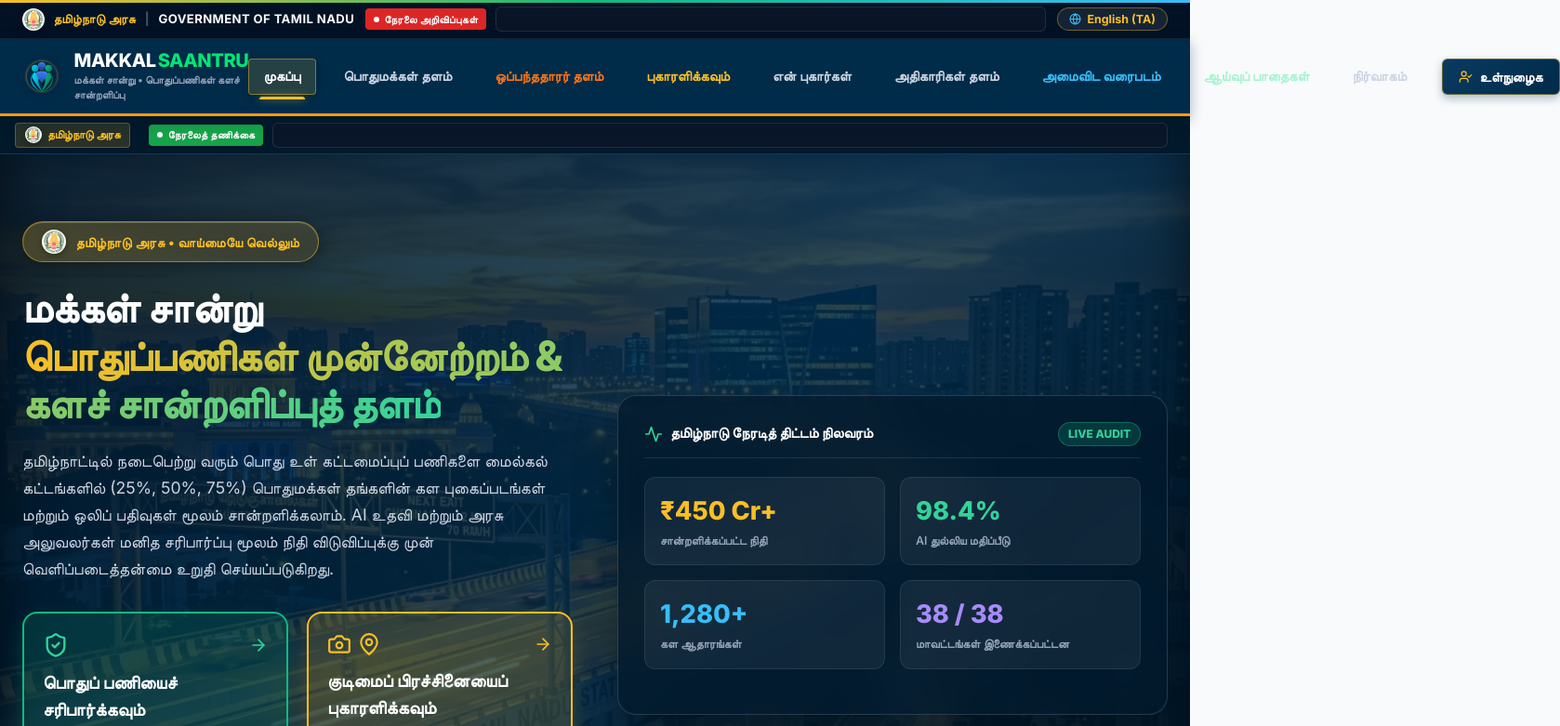
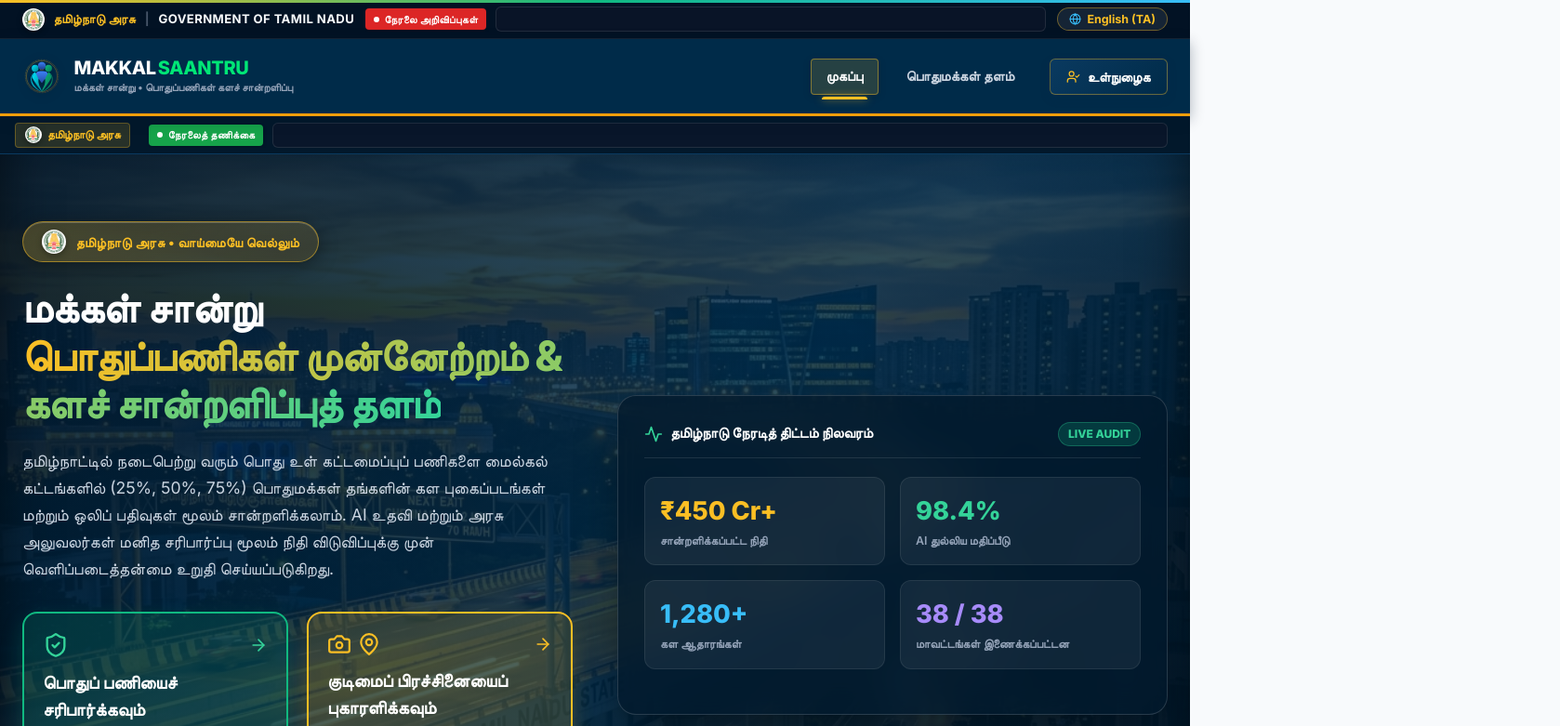
Before and after one commit to SKARUN2007/HACK-CODE, a React (Vite) app in the folder client/: page / in a window 1280 px wide. Shown: the top 781 px of the page at 93% size, 1678 px wide, since content can reach past the window. Built offline with nearby package versions, Linux system fonts and the light colour scheme; no server answers.

Commit message:
feat: restrict navigation bar items based on user login role

```diff
--- a/client/src/components/Navbar.tsx
+++ b/client/src/components/Navbar.tsx
@@ -100,17 +100,31 @@
             <Link to="/citizen" className={`nav-item ${location.pathname === '/citizen' ? 'active' : ''}`}>
               {language === 'TA' ? 'பொதுமக்கள் தளம்' : 'Citizen Workspace'}
             </Link>
-            <Link to="/contractor" className={`nav-item ${location.pathname.startsWith('/contractor') ? 'active' : ''}`} style={{ color: '#f97316', fontWeight: 800 }}>
-              {language === 'TA' ? 'ஒப்பந்ததாரர் தளம்' : 'Contractor'}
-            </Link>
+
+            {/* CITIZEN LINKS */}
+            {userRole === 'CITIZEN' && (
+              <>
                 <Link to="/citizen/report" className={`nav-item ${location.pathname === '/citizen/report' ? 'active' : ''}`} style={{ color: '#fbbf24', fontWeight: 800 }}>
                   {language === 'TA' ? 'புகாரளிக்கவும்' : 'Report Civic Issue'}
                 </Link>
                 <Link to="/citizen/reports" className={`nav-item ${location.pathname === '/citizen/reports' ? 'active' : ''}`}>
                   {language === 'TA' ? 'என் புகார்கள்' : 'My Reports'}
                 </Link>
+              </>
+            )}
+
+            {/* CONTRACTOR LINKS */}
+            {userRole === 'CONTRACTOR' && (
+              <Link to="/contractor" className={`nav-item ${location.pathname.startsWith('/contractor') ? 'active' : ''}`} style={{ color: '#f97316', fontWeight: 800 }}>
+                {language === 'TA' ? 'ஒப்பந்ததாரர் தளம்' : 'Contractor Workspace'}
+              </Link>
+            )}
+
+            {/* INSPECTOR & ADMIN LINKS */}
+            {(userRole === 'INSPECTOR' || userRole === 'ADMIN') && (
+              <>
                 <Link to="/authority" className={`nav-item ${location.pathname === '/authority' ? 'active' : ''}`}>
-              {language === 'TA' ? 'அதிகாரிகள் தளம்' : 'Authority'}
+                  {language === 'TA' ? 'அதிகாரிகள் தளம்' : 'Authority Dashboard'}
                 </Link>
                 <Link to="/authority/civic-map" className={`nav-item ${location.pathname === '/authority/civic-map' ? 'active' : ''}`} style={{ color: '#38bdf8', fontWeight: 800 }}>
                   {language === 'TA' ? 'அமைவிட வரைபடம்' : 'Civic Map'}
@@ -118,9 +132,15 @@
                 <Link to="/authority/inspection-routes" className={`nav-item ${location.pathname.startsWith('/authority/inspection-routes') || location.pathname === '/authority/my-routes' ? 'active' : ''}`} style={{ color: '#a7f3d0', fontWeight: 800 }}>
                   {language === 'TA' ? 'ஆய்வுப் பாதைகள்' : 'Inspection Routes'}
                 </Link>
+              </>
+            )}
+
+            {/* ADMIN ONLY LINKS */}
+            {userRole === 'ADMIN' && (
               <Link to="/admin" className={`nav-item ${location.pathname.startsWith('/admin') && !location.pathname.includes('security') ? 'active' : ''}`}>
                 {language === 'TA' ? 'நிர்வாகம்' : 'Admin'}
               </Link>
+            )}
 
             {userRole ? (
               <div style={{ display: 'flex', alignItems: 'center', gap: '0.75rem', marginLeft: '0.5rem' }}>
```
Lines whose indentation alone changed are shown as unchanged.
